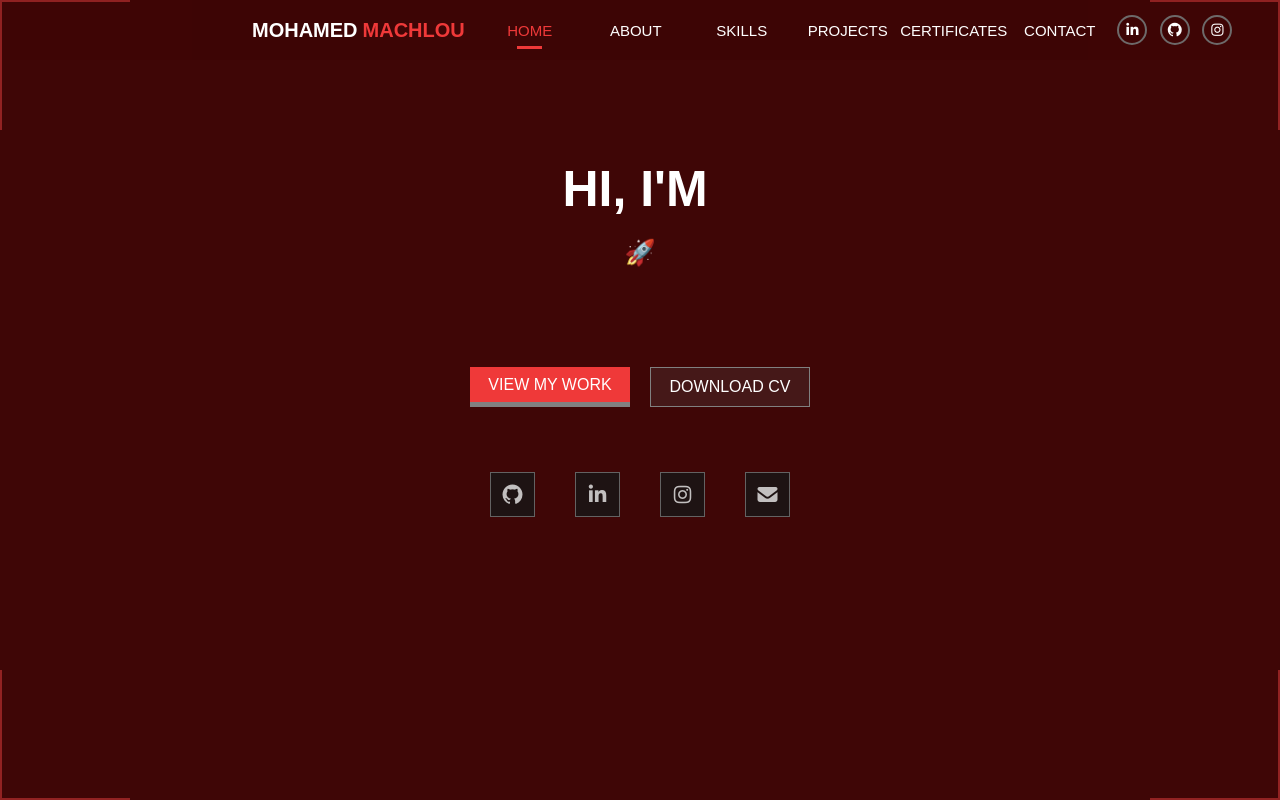
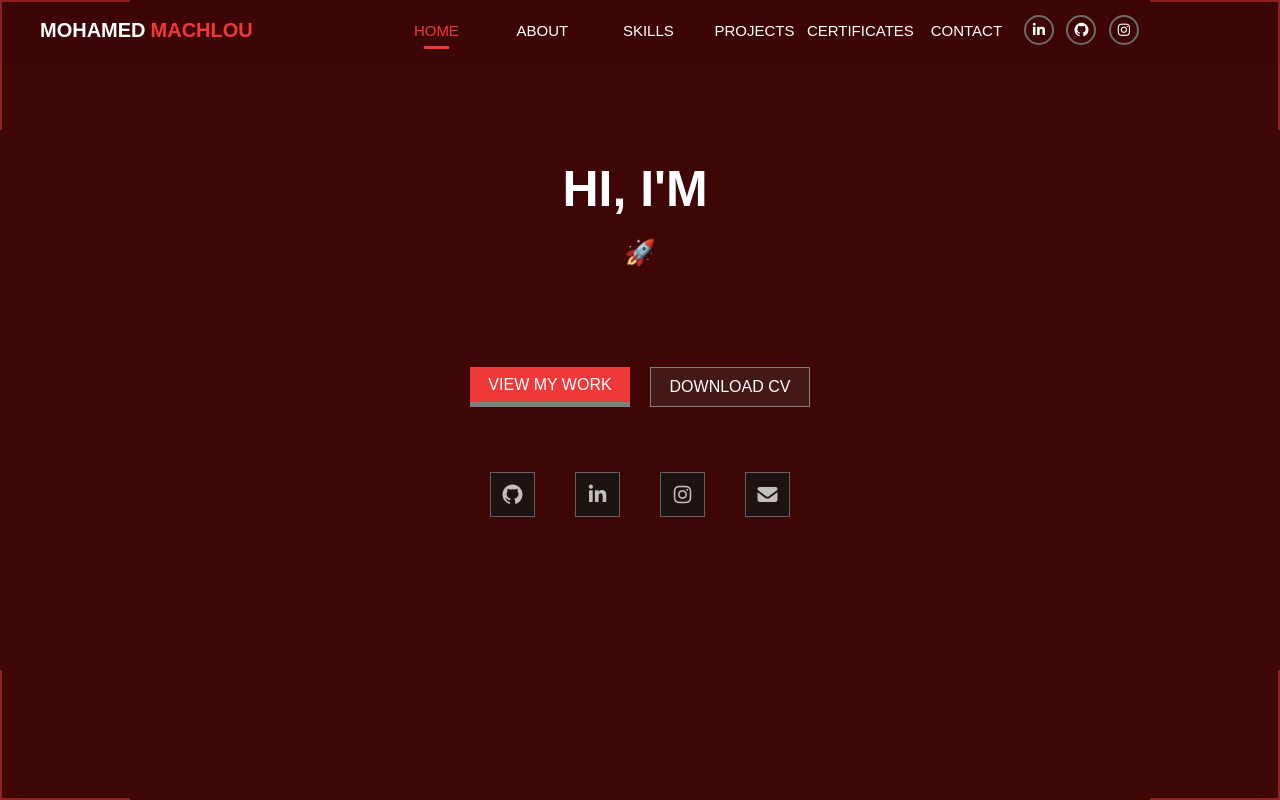
Before and after one commit to mohamedMachlou/portfolio-Frontend-25, an Angular app: page / in a window 1280 px wide. Shown: the top 800 px of the page. Built offline with nearby package versions, Linux system fonts and the light colour scheme; no server answers.

Commit message:
edit navbar-body width  add media queries from 1200px and  1400px to up

```diff
--- a/src/app/shared/nav-bar/nav-bar.css
+++ b/src/app/shared/nav-bar/nav-bar.css
@@ -150,13 +150,21 @@
 /* Extra large devices (large desktops,  1400px) */
 @media (min-width: 1400px) {
 
+  .navbar-body {
+        width: 100%;
+        padding: 20px 10px;
 
-
+  }
 
 }
 /* Extra large devices (large desktops, 1200px to 1400px) */
 @media (min-width: 1200px) and (max-width: 1400px) {
 
+  .navbar-body {
+        width: 100%;
+        padding: 20px 10px;
+
+}
 
 }
 /* Extra large devices (large desktops, 992px to 1200px) */
```
